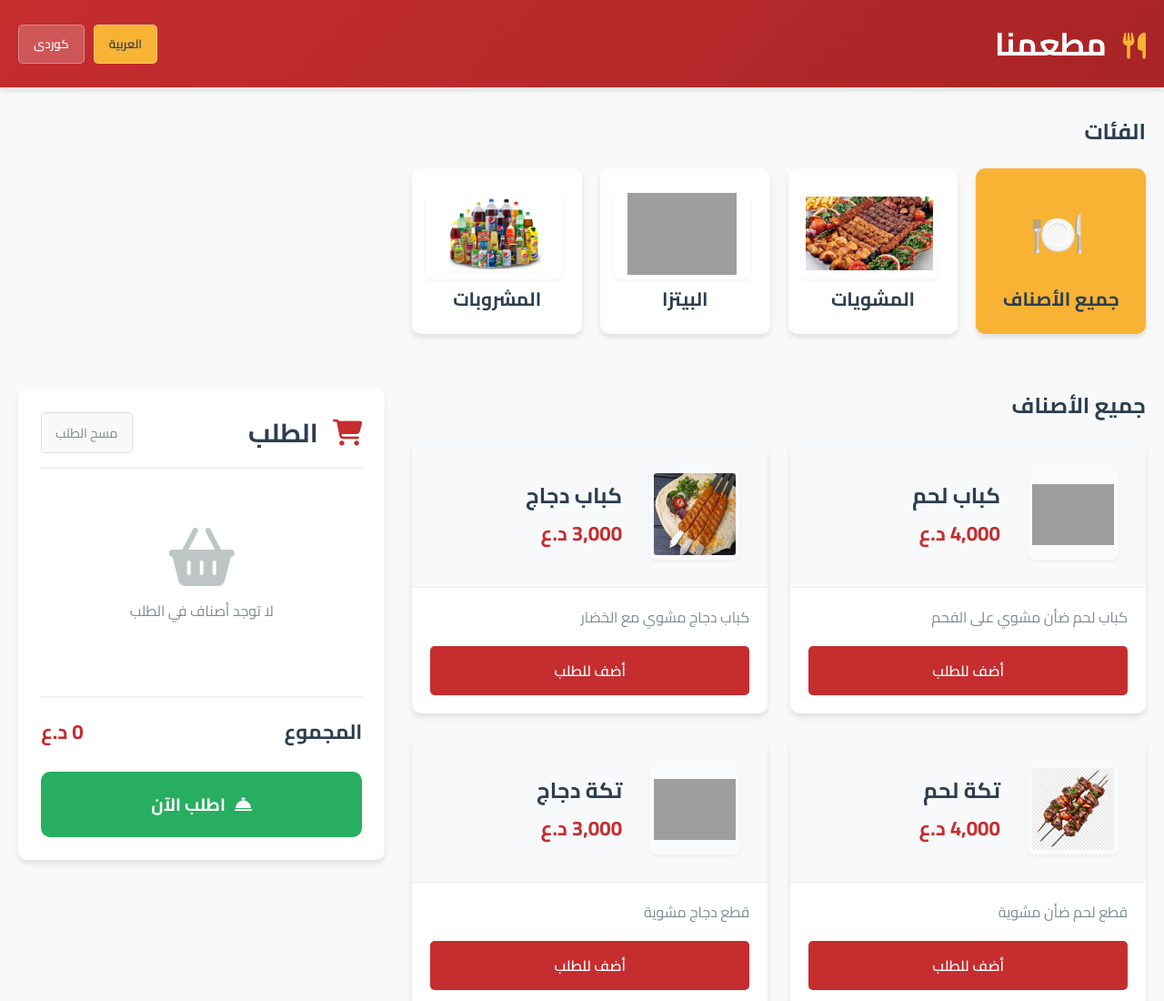
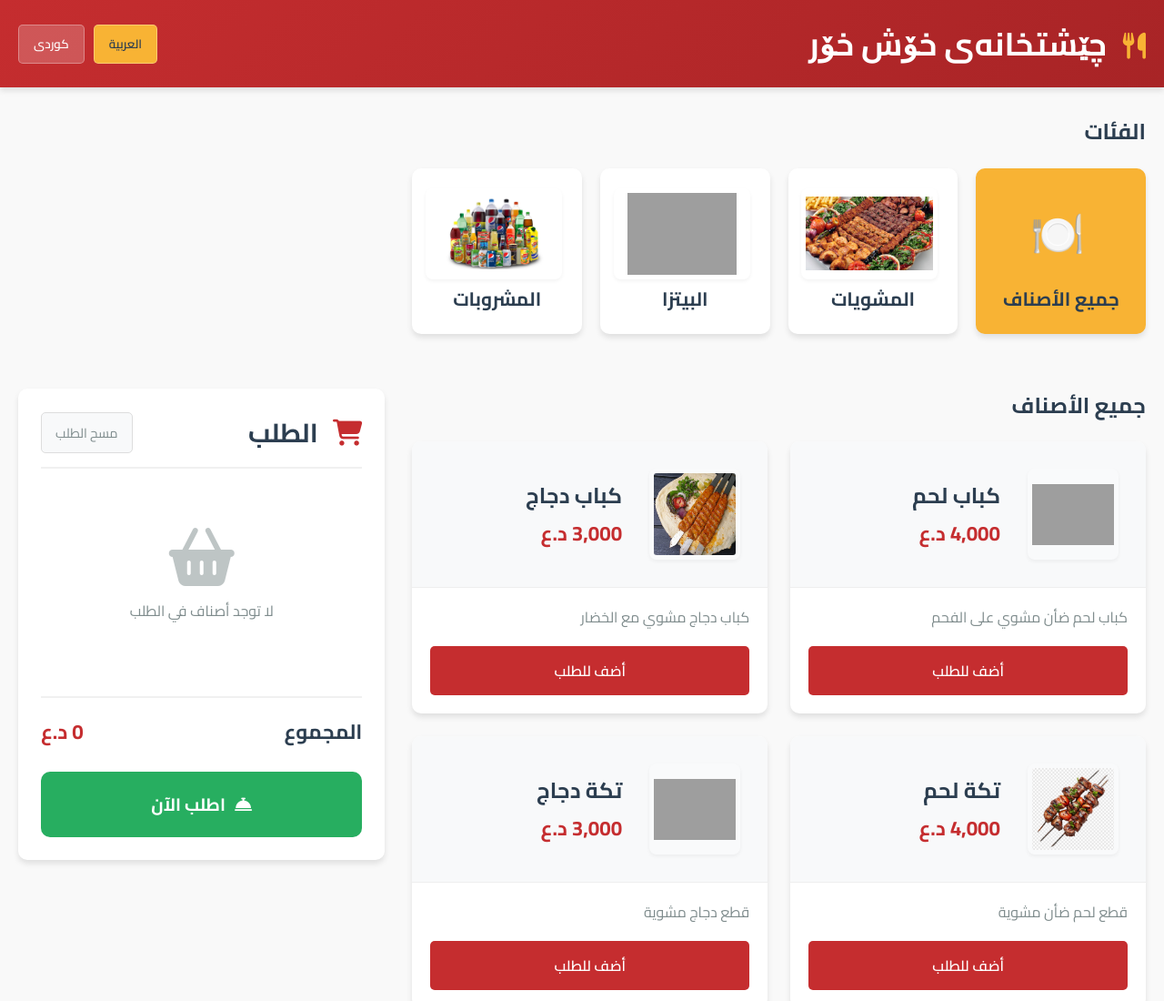
Before and after one commit to abbasm79/MyMenu, a plain HTML site: page index.html in a window 1280 px wide. Shown: the top 1100 px of the page at 91% size. Drawn offline with Linux system fonts and the light colour scheme; grey boxes are pictures that could not be loaded.

Commit message:
Fix HTML encoding issues in index.html

```diff
--- a/index.html
+++ b/index.html
@@ -11,7 +11,7 @@
 <body>
     <header>
         <div class="container">
-            <h1><i class="fas fa-utensils"></i> مطعمنا</h1>
+            <h1><i class="fas fa-utensils"></i> چێشتخانه‌ی خۆش خۆر</h1>
             <div class="language-selector">
                 <button class="lang-btn active" data-lang="ar">العربية</button>
                 <button class="lang-btn" data-lang="ckb">کوردی</button>
```
